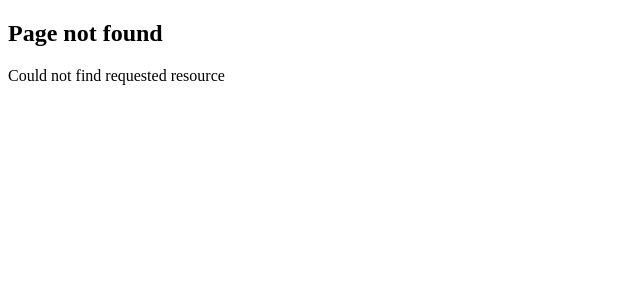
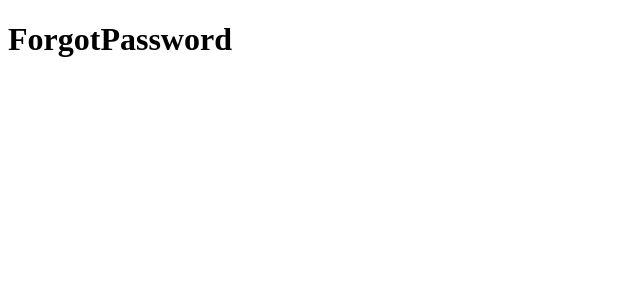
Before and after one commit to markusgemeinder/---testpage-next-js-14, a Next.js app: page /forgot-password in a window 1280 px wide. Before the commit this address had no page. Shown: the top 300 px of the page, without its empty margins (0-640 px from the left). Built offline with nearby package versions, Linux system fonts and the light colour scheme.

Commit message:
Next.js 14 Tutorial 13 Route Groups

```diff
--- /dev/null
+++ b/src/app/(auth)/forgot-password/page.tsx
@@ -0,0 +1,3 @@
+export default function ForgotPassword() {
+  return <h1>ForgotPassword</h1>;
+}
--- /dev/null
+++ b/src/app/(auth)/login/page.tsx
@@ -0,0 +1,3 @@
+export default function Login() {
+  return <h1>Login</h1>;
+}
--- /dev/null
+++ b/src/app/(auth)/register/page.tsx
@@ -0,0 +1,3 @@
+export default function Register() {
+  return <h1>Register</h1>;
+}
```
Also changed, not shown: src/app/(auth)/README_RouteGroups.md (added).
